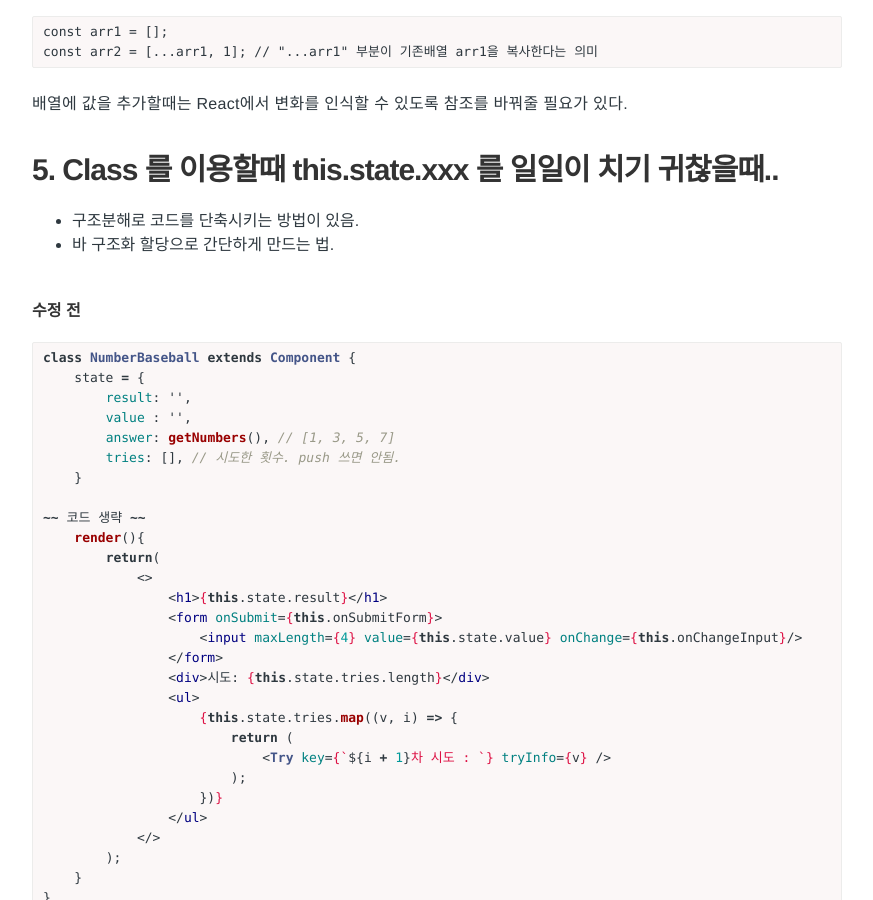
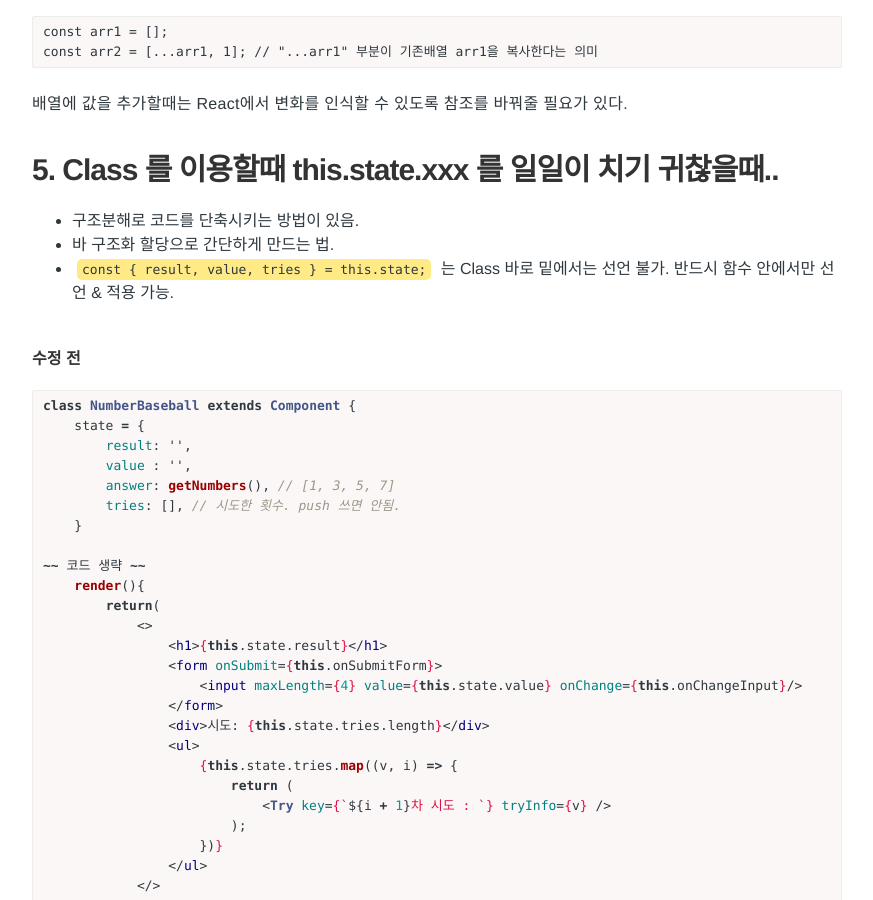
Before and after one commit to Pie001/pie001.github.io, a Jekyll site: the page built from _posts/2020-11-19-0075.md, in a window 1280 px wide and 900 px high, scrolled down 4212 px. Shown: the whole window, without its empty margins (203-1076 px from the left). Built offline with Jekyll 4.4.1, drawn with Linux system fonts in a browser that asks for light colours; comment, search, counter and statistics services are not loaded.

Commit message:
Update 2020-11-19-0075.md

````diff
--- a/_posts/2020-11-19-0075.md
+++ b/_posts/2020-11-19-0075.md
@@ -180,6 +180,7 @@ const arr2 = [...arr1, 1]; // "...arr1" 부분이 기존배열 arr1을 복사한
 # 5. Class 를 이용할때 this.state.xxx 를 일일이 치기 귀찮을때..
 - 구조분해로 코드를 단축시키는 방법이 있음.
 - 바 구조화 할당으로 간단하게 만드는 법.
+- `const { result, value, tries } = this.state;` 는 Class 바로 밑에서는 선언 불가. 반드시 함수 안에서만 선언 & 적용 가능.
 
 #### 수정 전
 ```jsx
````
